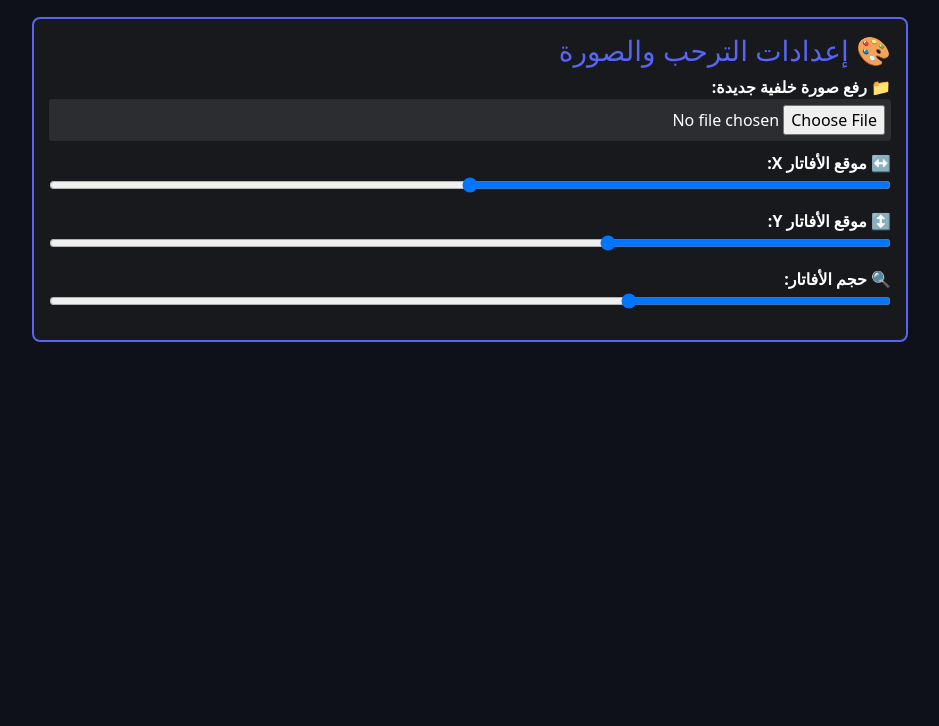
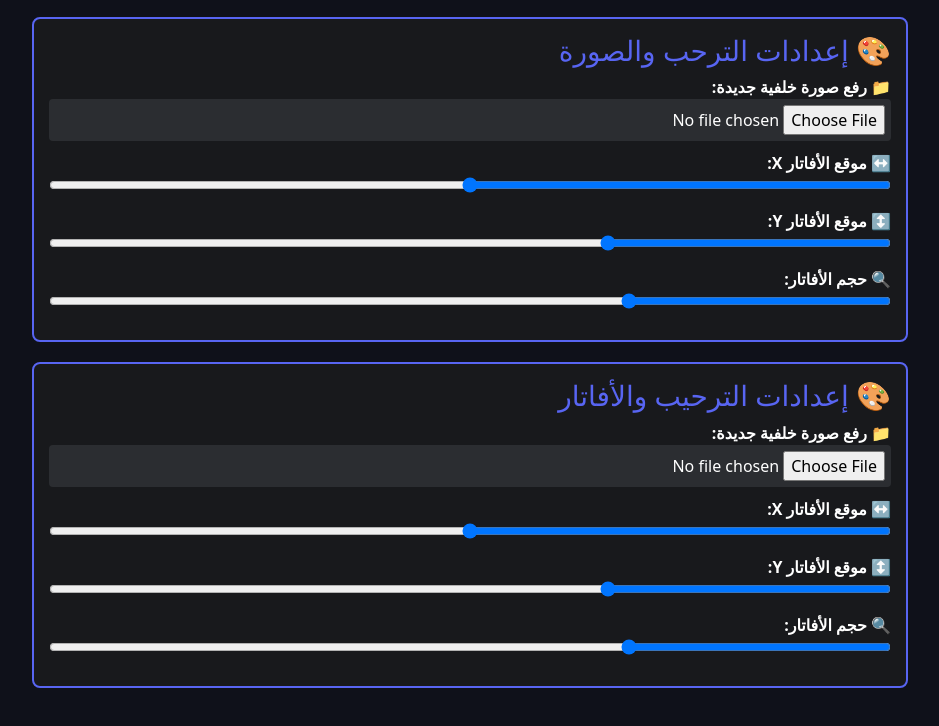
Before and after one commit to gs4302jzge-wq/dashboard-bot, a website: page public/index.html in a window 1280 px wide. Shown: the part 1162-1888 px from the top of the page, without its empty margins (170-1109 px from the left). Before the commit the page ends 1572 px from the top, so only its background shows below. Drawn offline with nearby package versions, Linux system fonts and the light colour scheme; no server answers.

Commit message:
Auto patch real existing view files for welcome controls

```diff
--- a/public/index.html
+++ b/public/index.html
@@ -18,7 +18,7 @@
     <div class="container" style="max-width: 900px;">
         <h2 class="text-center mb-4 fw-bold">⚙️ لوحة إعدادات نظام الترحيب</h2>
 
-        <form enctype="multipart/form-data" enctype="multipart/form-data" id="welcomeForm" action="/api/config" method="post" enctype="multipart/form-data">
+        <form enctype="multipart/form-data" enctype="multipart/form-data" enctype="multipart/form-data" id="welcomeForm" action="/api/config" method="post" enctype="multipart/form-data">
             <div class="card-custom mb-4">
                 <div class="form-check form-switch fs-5 mb-4">
                     <input class="form-check-input" type="checkbox" id="welcomeEnabled" name="welcomeEnabled">
@@ -109,6 +109,28 @@
         </div>
       </div>
 
+
+      <!-- WELCOME_SETTINGS_FINAL_V3 -->
+      <div style="background:#18191c; border:2px solid #5865F2; border-radius:8px; padding:15px; margin:20px 0; color:#fff;">
+        <h3 style="color:#5865F2; margin-top:0;">🎨 إعدادات الترحيب والأفاتار</h3>
+        <div style="margin-bottom:10px;">
+          <label style="display:block; font-weight:bold;">📁 رفع صورة خلفية جديدة:</label>
+          <input type="file" name="bgImage" accept="image/*" style="background:#2b2d31; color:#fff; padding:6px; width:100%; border-radius:4px;">
+        </div>
+        <div style="margin-bottom:10px;">
+          <label style="display:block; font-weight:bold;">↔️ موقع الأفاتار X:</label>
+          <input type="range" name="avatarX" min="0" max="800" value="400" style="width:100%;">
+        </div>
+        <div style="margin-bottom:10px;">
+          <label style="display:block; font-weight:bold;">↕️ موقع الأفاتار Y:</label>
+          <input type="range" name="avatarY" min="0" max="360" value="120" style="width:100%;">
+        </div>
+        <div style="margin-bottom:10px;">
+          <label style="display:block; font-weight:bold;">🔍 حجم الأفاتار:</label>
+          <input type="range" name="avatarRadius" min="20" max="150" value="60" style="width:100%;">
+        </div>
+      </div>
+
 </form>
     </div>
 
```
